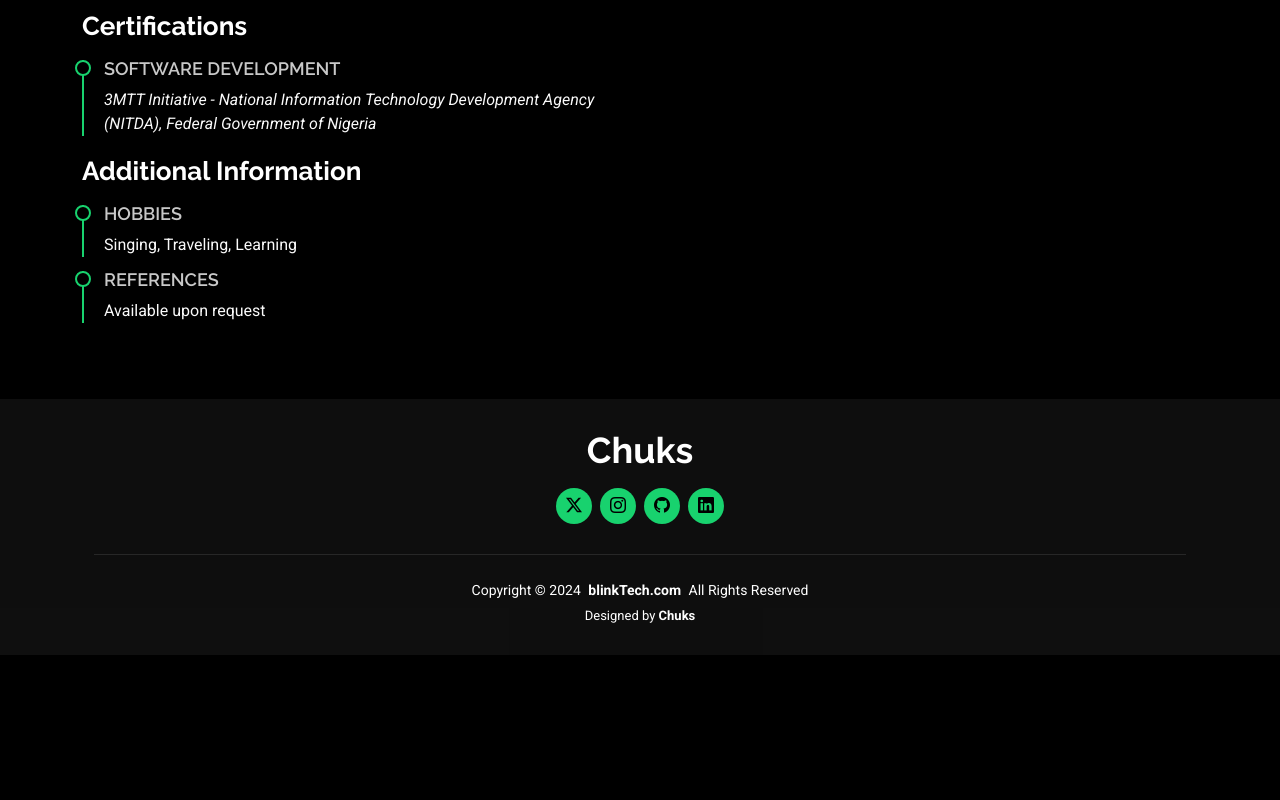
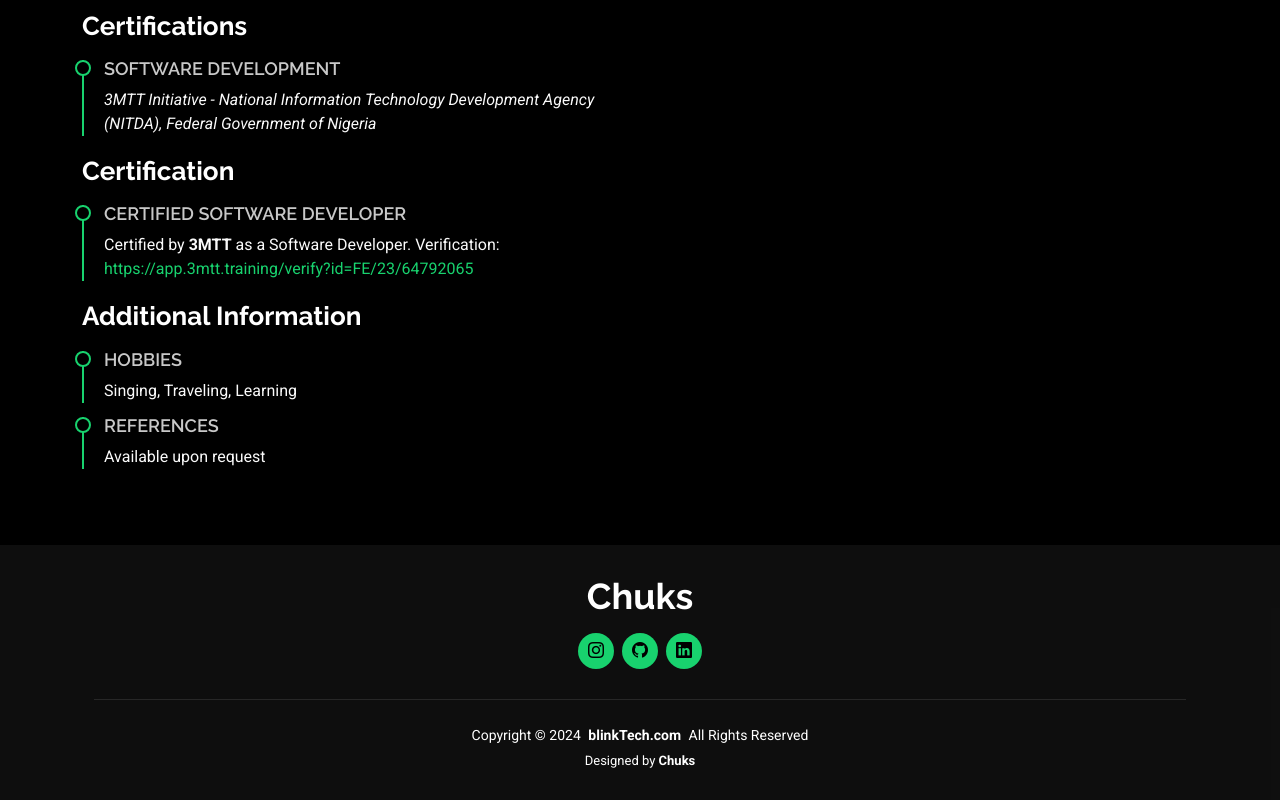
Before and after one commit to blinkwilly/blinkTech, a website: page resume.html in a window 1280 px wide. Shown: the part 3203-4003 px from the top of the page. Before the commit the page ends 3858 px from the top, so only its background shows below. Drawn offline with Linux system fonts and the light colour scheme.

Commit message:
Update site — remove X links and add certification

```diff
--- a/resume.html
+++ b/resume.html
@@ -259,6 +259,15 @@
                   Nigeria</em></p>
             </div><!-- End Resume Item -->
 
+            <h3 class="resume-title">Certification</h3>
+            <div class="resume-item pb-0">
+              <h4>Certified Software Developer</h4>
+              <p>Certified by <strong>3MTT</strong> as a Software Developer. Verification:
+                <a href="https://app.3mtt.training/verify?id=FE/23/64792065"
+                  target="_blank">https://app.3mtt.training/verify?id=FE/23/64792065</a>
+              </p>
+            </div><!-- End Resume Item -->
+
             <h3 class="resume-title">Additional Information</h3>
             <div class="resume-item pb-0">
               <h4>Hobbies</h4>
@@ -284,8 +293,6 @@
     <div class="container">
       <h3 class="sitename">Chuks</h3>
       <div class="social-links d-flex justify-content-center">
-        <a href="https://x.com/ChuksWilli53141"><i class="bi bi-twitter-x"></i></a>
-
         <a href="https://instagram.com/willywilliams122"><i class="bi bi-instagram"></i></a>
         <a href="https://github.com/blinkwilly"><i class="bi bi-github"></i></a>
         <a href="https://linkedin.com/in/chuks-fejoku"><i class="bi bi-linkedin"></i></a>
```
Also changed, not shown: about.html (+0 -2 lines), contact.html (+0 -2 lines), index.html (+1 -3 lines), services.html (+0 -1 lines), assets/img/chuks main.png (added), assets/img/chuks.png, assets/img/chuks2.png (added), assets/img/favicon1.png (added), 1 other file.
